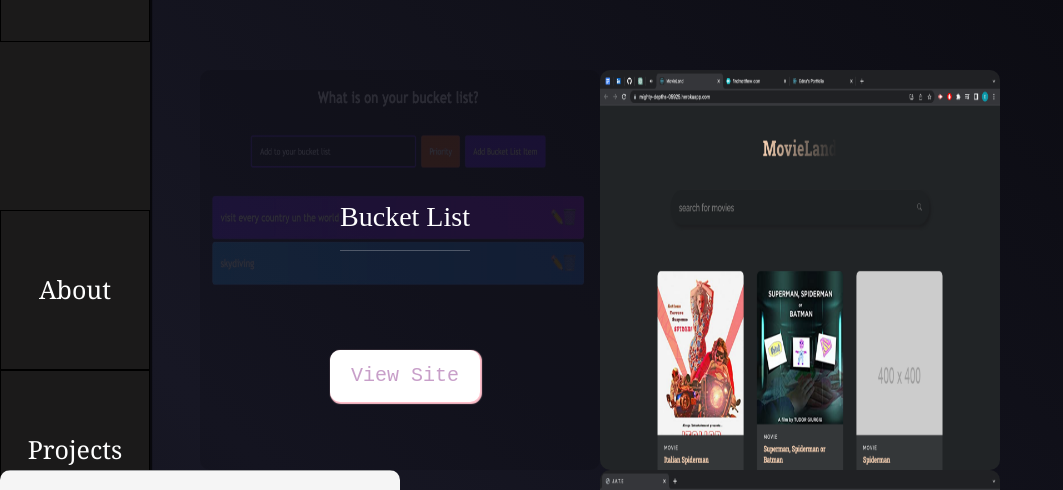
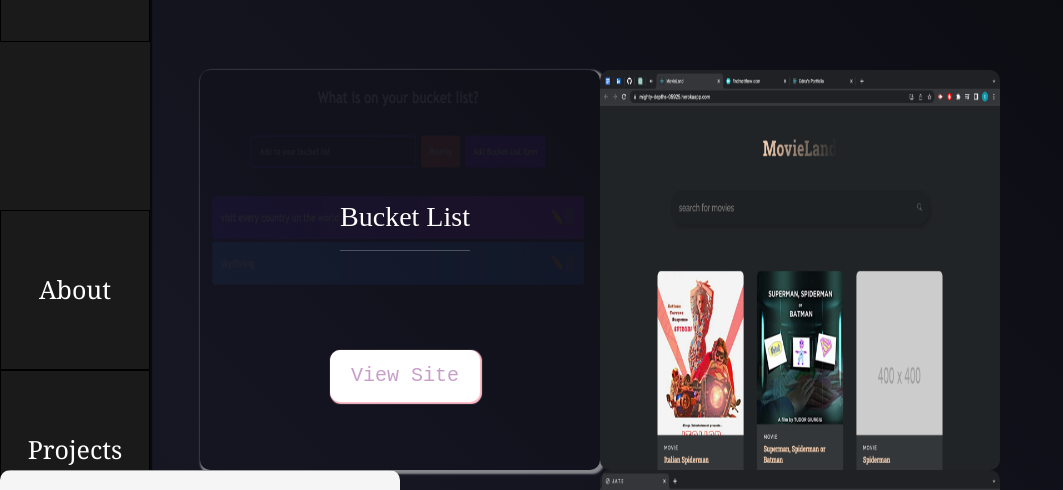
Before and after one commit to Edna1999/edna-s-react-portfolio, a React (Create React App) app: page / in a window 1280 px wide. In both pictures the pointer is over the element 400 px from the left and 2628 px from the top of the page. Shown: the part 2358-2848 px from the top of the page, without its empty margins (0-1063 px from the left). Built offline with nearby package versions, Linux system fonts and the light colour scheme.

Commit message:
style changes

```diff
--- a/src/styles/style.css
+++ b/src/styles/style.css
@@ -276,6 +276,12 @@ nav{
     margin: 0 auto;
   }
 
+  .pro:hover{
+    box-shadow: 2px 2px 2px 2px rgba(255, 255, 255, 0.483);
+  }
+
+
+
   .one{
     margin-left: 200px;
   }
@@ -290,7 +296,7 @@ nav{
 
 
   .pro:hover .image{
-    opacity: 0.1;
+    opacity: 0.05;
   }
 
 
```
